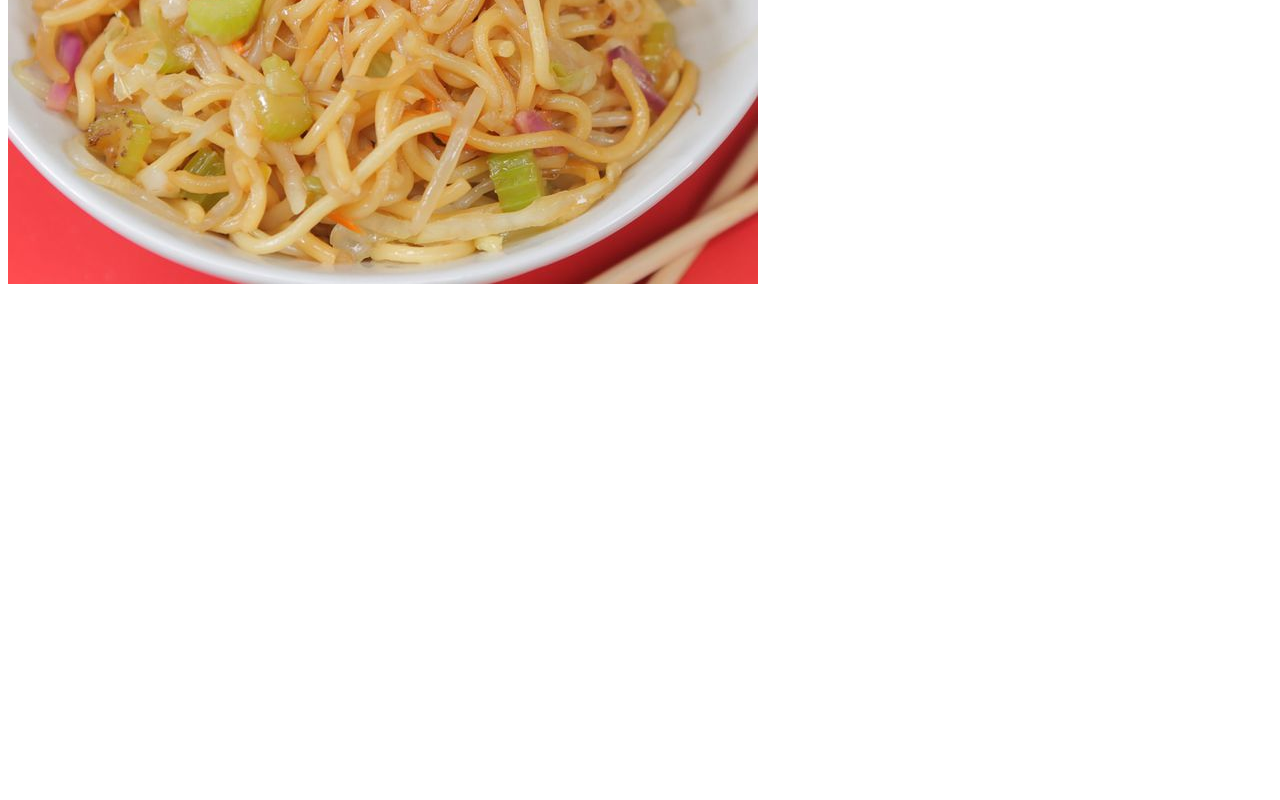
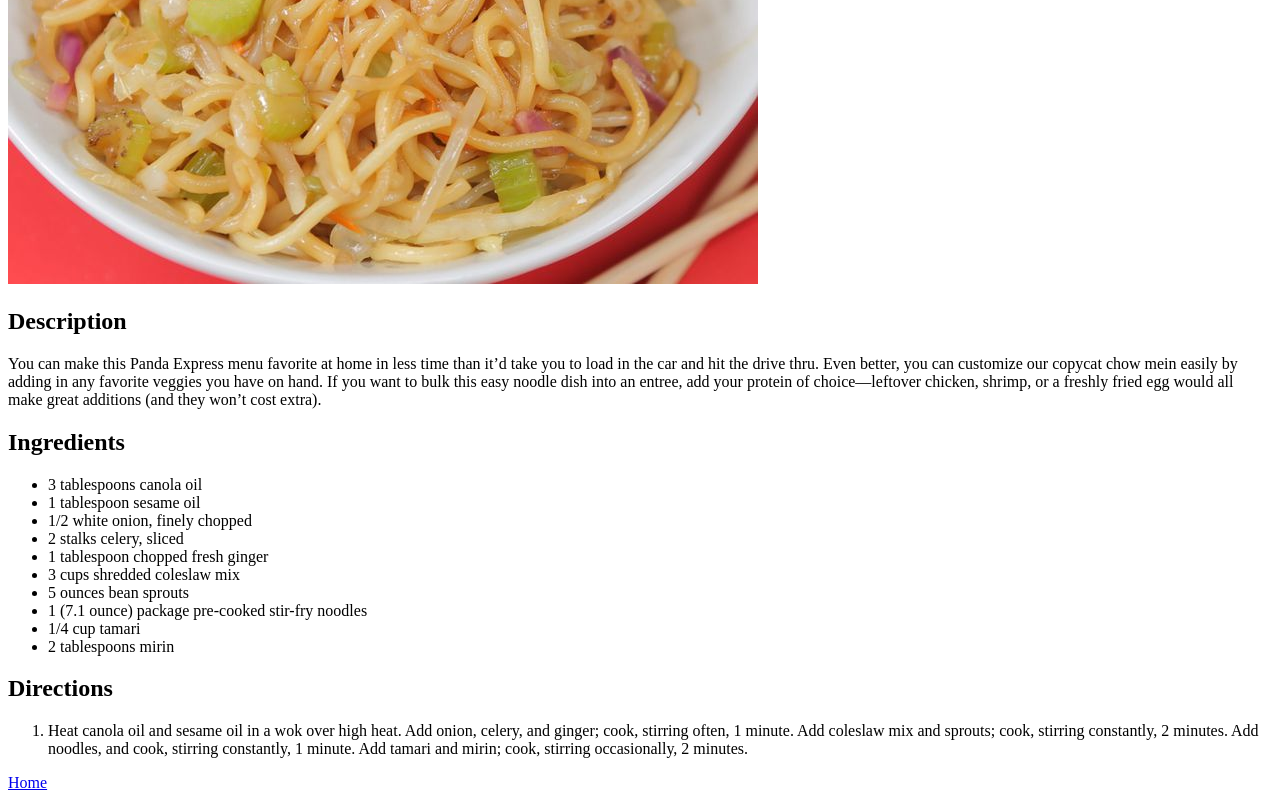
Before and after one commit to Phharo/odin-recipes, a plain HTML site: page recipes/chow-mein.html in a window 1280 px wide. Shown: the part 359-1159 px from the top of the page. Before the commit the page ends 800 px from the top, so only its background shows below. Drawn offline with Linux system fonts and the light colour scheme.

Commit message:
made the chow mein page

```diff
--- a/recipes/chow-mein.html
+++ b/recipes/chow-mein.html
@@ -11,6 +11,42 @@
       src="./7556785_Copycat-Panda-Express-Chow-Mein_4x3-b38b7bd9af114fe1ac1c8cccc1ccf4a2.jpg"
       alt=""
     />
-    <a href="../index.html"></a>
+
+    <h2>Description</h2>
+    <p>
+      You can make this Panda Express menu favorite at home in less time than
+      it’d take you to load in the car and hit the drive thru. Even better, you
+      can customize our copycat chow mein easily by adding in any favorite
+      veggies you have on hand. If you want to bulk this easy noodle dish into
+      an entree, add your protein of choice—leftover chicken, shrimp, or a
+      freshly fried egg would all make great additions (and they won’t cost
+      extra).
+    </p>
+
+    <h2>Ingredients</h2>
+    <ul>
+      <li>3 tablespoons canola oil</li>
+      <li>1 tablespoon sesame oil</li>
+      <li>1/2 white onion, finely chopped</li>
+      <li>2 stalks celery, sliced</li>
+      <li>1 tablespoon chopped fresh ginger</li>
+      <li>3 cups shredded coleslaw mix</li>
+      <li>5 ounces bean sprouts</li>
+      <li>1 (7.1 ounce) package pre-cooked stir-fry noodles</li>
+      <li>1/4 cup tamari</li>
+      <li>2 tablespoons mirin</li>
+    </ul>
+
+    <h2>Directions</h2>
+    <ol>
+      <li>
+        Heat canola oil and sesame oil in a wok over high heat. Add onion,
+        celery, and ginger; cook, stirring often, 1 minute. Add coleslaw mix and
+        sprouts; cook, stirring constantly, 2 minutes. Add noodles, and cook,
+        stirring constantly, 1 minute. Add tamari and mirin; cook, stirring
+        occasionally, 2 minutes.
+      </li>
+    </ol>
+    <a href="../index.html">Home</a>
   </body>
 </html>
```
